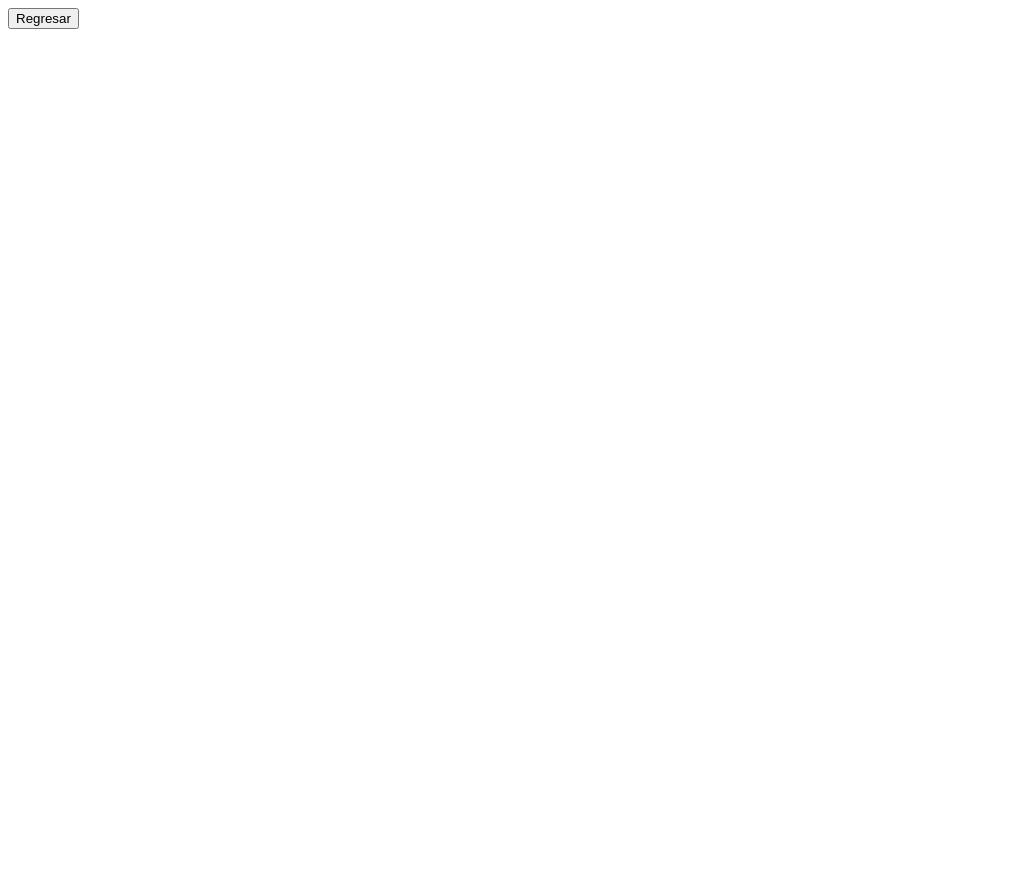
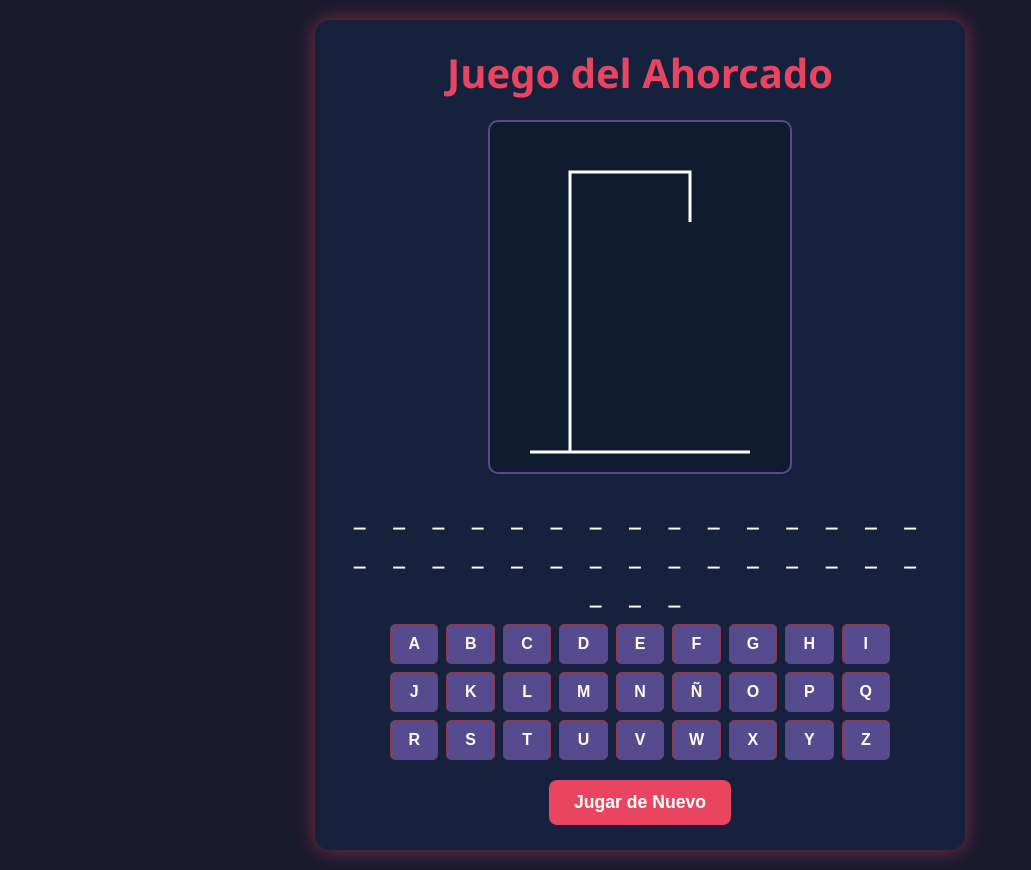
Before and after one commit to gc130041/Ahorcado_ProyectoFinalJS, a plain HTML site: page canvas/canvas.html in a window 1280 px wide. Shown: the whole page, without its empty margins (0-1031 px from the left). Before the commit the page ends 800 px from the top, so only its background shows below. Drawn offline with Linux system fonts and the light colour scheme.

Commit message:
feat: Implementar Juego en HTML

```diff
--- a/canvas/canvas.html
+++ b/canvas/canvas.html
@@ -1,18 +1,21 @@
 <!DOCTYPE html>
-<html lang="en">
+<html lang="es">
 <head>
     <meta charset="UTF-8">
     <meta name="viewport" content="width=device-width, initial-scale=1.0">
-    <title>canva</title>
-
-    <script>
-        function regresar() {
-            window.location.href = '../index.html';
-        }
-    </script>
-
+    <title>Juego del Ahorcado</title>
+    <link rel="stylesheet" href="../styles/styles.css">
 </head>
 <body>
-    <button onclick="regresar()">Regresar</button>
+    <div id="main-container">
+        <h1>Juego del Ahorcado</h1>
+        <canvas id="hangman-canvas" width="300" height="350"></canvas>
+        <div id="contenedor-palabras"></div>
+        <div id="mensaje-contenedor"></div>
+        <div id="tecla-contenedor"></div>
+        <button id="reset-button">Jugar de Nuevo</button>
+    </div>
+
+    <script type="module" src="../javaScript/funcionalidad.js"></script>
 </body>
 </html>
--- a/javaScript/canvas.js
+++ b/javaScript/canvas.js
@@ -8,7 +8,7 @@ export class Drawer {
 
     clear() {
         this.ctx.clearRect(0, 0, this.canvas.width, this.canvas.height);
-        this.drawBase();
+        this.base();
     }
 
     base() {
@@ -65,15 +65,11 @@ export class Drawer {
 
     rostro() {
         this.ctx.beginPath();
-        this.ctx.moveTo(185, 120);
-        this.ctx.lineTo(195, 130);
-        this.ctx.moveTo(195, 120);
-        this.ctx.lineTo(185, 130);
-        this.ctx.moveTo(205, 120);
-        this.ctx.lineTo(215, 130);
-        this.ctx.moveTo(215, 120);
-        this.ctx.lineTo(205, 130);
-        this.ctx.arc(200, 145, 10, Math.PI, 0, true);
+        this.ctx.moveTo(190, 125); this.ctx.lineTo(200, 135);
+        this.ctx.moveTo(200, 125); this.ctx.lineTo(190, 135);
+        this.ctx.moveTo(210, 125); this.ctx.lineTo(220, 135);
+        this.ctx.moveTo(220, 125); this.ctx.lineTo(210, 135);
+        this.ctx.arc(205, 145, 10, 0, Math.PI, true);
         this.ctx.stroke();
     }
 
@@ -81,10 +77,10 @@ export class Drawer {
         switch (intentos) {
             case 1: this.cabeza(); break;
             case 2: this.torso(); break;
-            case 3: this.piernaIzq(); break;
-            case 4: this.piernaDer(); break;
-            case 5: this.brazoIzq(); break;
-            case 6: this.brazoDer(); break;
+            case 3: this.brazoIzq(); break;
+            case 4: this.brazoDer(); break;
+            case 5: this.piernaIzq(); break;
+            case 6: this.piernaDer(); break;
             case 7: this.rostro(); break;
         }
     }
--- a/javaScript/funcionalidad.js
+++ b/javaScript/funcionalidad.js
@@ -1,16 +1,18 @@
+import { Drawer } from './canvas.js';
+
 class Game {
     constructor(drawer) {
         this.drawer = drawer;
-        this.contenedorPalabra = document.getElementById('palabra-contenedor');
+        this.contenedorPalabra = document.getElementById('contenedor-palabras');
         this.contenedorTecla = document.getElementById('tecla-contenedor');
         this.contenedorMensaje = document.getElementById('mensaje-contenedor');
 
-        this.words = [
+        this.palabras = [
             "PALINDROMO", "USUMACINTA", "ESTERNOCLEIDOMASTOIDEO",
             "ONOMATOPEYA", "DANTESCO", "OTORRINOLARINGOLOGO",
             "PARALELEPIPEDO", "ELECTROENCEFALOGRAMA", "ANTICONSTITUCIONALMENTE",
             "HIPOPOTOMONSTROSESQUIPEDALIOFOBIA", "AUTONOMO", "ININTELIGIBLE",
-            "DESOXIRRIBONUCLEICO", "AUTOWIRED", "MURCIELAGO",
+            "DESOXIRRIBONUCLEICO", "FRAMEWORK", "MURCIELAGO",
             "TERMICO", "GRAVITATORIO", "QUIMERA", "TEROPODO", "NICENOCONSTANTINOPOLITANO"
         ];
 
@@ -27,18 +29,12 @@ class Game {
         this.seAcabo = false;
         this.errores = 0;
         this.letrasUsadas.clear();
-
-        const randomIndex = Math.floor(Math.random() * this.words.length);
-        this.palabraSecreta = this.words[randomIndex];
-
-        this.displayWord = [];
-        for (let i = 0; i < this.palabraSecreta.length; i++) {
-            this.displayWord.push('_');
-        }
-
+        const randomIndex = Math.floor(Math.random() * this.palabras.length);
+        this.palabraSecreta = this.palabras[randomIndex];
+        this.displayWord = Array(this.palabraSecreta.length).fill('_');
         this.resetUI();
         this.updateWordDisplay(this.displayWord);
-        this.createKeyboard(this.handleKeyPress);
+        this.createKeyboard();
         this.drawer.clear();
     }
 
@@ -46,10 +42,8 @@ class Game {
         if (this.seAcabo || this.letrasUsadas.has(letter)) {
             return;
         }
-
         this.letrasUsadas.add(letter);
         this.disableButton(letter);
-
         let letterFound = false;
         for (let i = 0; i < this.palabraSecreta.length; i++) {
             if (this.palabraSecreta[i] === letter) {
@@ -57,13 +51,12 @@ class Game {
                 letterFound = true;
             }
         }
-
         if (letterFound) {
             this.updateWordDisplay(this.displayWord);
             this.checkWinCondition();
         } else {
             this.errores++;
-            this.drawer.drawPart(this.errores);
+            this.drawer.dibujar(this.errores);
             this.checkLossCondition();
         }
     }
@@ -71,21 +64,20 @@ class Game {
     checkWinCondition() {
         if (!this.displayWord.includes('_')) {
             this.seAcabo = true;
-            this.showMessage('¡Felicidades! Adivinaste la palabra.');
+            this.showMessage('¡Felicidades! Adivinaste la palabra.', 'win');
         }
     }
 
     checkLossCondition() {
         if (this.errores >= this.intentos) {
             this.seAcabo = true;
-            this.showMessage(`Perdiste. La palabra era: ${this.palabraSecreta}`);
+            this.showMessage(`Perdiste. La palabra era: ${this.palabraSecreta}`, 'loss');
         }
     }
 
     createKeyboard() {
         this.contenedorTecla.innerHTML = '';
         const alphabet = 'ABCDEFGHIJKLMNÑOPQRSTUVWXYZ';
-
         for (let i = 0; i < alphabet.length; i++) {
             const letter = alphabet[i];
             const button = document.createElement('button');
@@ -118,19 +110,13 @@ class Game {
     resetUI() {
         this.contenedorMensaje.textContent = '';
         this.contenedorMensaje.className = '';
-        const buttons = this.contenedorTecla.getElementsByTagName('button');
-        for (let i = 0; i < buttons.length; i++) {
-            buttons[i].disabled = false;
-        }
     }
 }
 
 document.addEventListener('DOMContentLoaded', () => {
     const drawer = new Drawer('hangman-canvas');
     const game = new Game(drawer);
-
     const resetButton = document.getElementById('reset-button');
     resetButton.addEventListener('click', () => game.start());
-
     game.start();
 });
--- a/styles/styles.css
+++ b/styles/styles.css
@@ -24,3 +24,126 @@
             background-color: #c73866;
             color: #fff;
         }
+
+:root {
+    --cfondo-cont: #16213e;
+    --c-primario: #e94560;
+    --c-secundario: #c73866;
+    --c-morado: #574b90;
+    --ctexto-prin: #ffffff;
+    --tletra-titulo: 2.5rem;
+    --tletra-palabra: 1.8rem;
+    --tletra-botones: 1rem;
+    --tletra-mensajes: 1.2rem;
+    --tletra-reinicio: 1.1rem;
+}
+
+body {
+    display: flex;
+    justify-content: center;
+    align-items: center;
+    min-height: 100vh;
+    background-color: #1a1a2e;
+    font-family: 'Segoe UI', Tahoma, Geneva, Verdana, sans-serif;
+    margin: 0;
+    padding: 20px;
+    box-sizing: border-box;
+}
+
+#main-container {
+    display: flex;
+    flex-direction: column;
+    align-items: center;
+    gap: 20px;
+    padding: 25px;
+    background-color: var(--cfondo-cont);
+    border-radius: 15px;
+    box-shadow: 0 0 20px rgba(233, 69, 96, 0.5);
+    width: 100%;
+    max-width: 600px;
+}
+
+h1 {
+    color: var(--c-primario);
+    margin: 0;
+    font-size: var(--tletra-titulo);
+    text-align: center;
+}
+
+#hangman-canvas {
+    border: 2px solid var(--c-morado);
+    border-radius: 10px;
+    background-color: #0f1c30;
+}
+
+#contenedor-palabras {
+    letter-spacing: 10px;
+    color: var(--ctexto-prin);
+    height: 50px;
+    font-size: var(--tletra-palabra);
+    font-weight: bold;
+    text-align: center;
+}
+
+#tecla-contenedor {
+    display: grid;
+    grid-template-columns: repeat(auto-fit, minmax(45px, 1fr));
+    gap: 8px;
+    width: 100%;
+    max-width: 500px;
+}
+
+.key-button {
+    padding: 10px;
+    border-radius: 5px;
+    border: 1px solid #903749;
+    background-color: var(--c-morado);
+    color: var(--ctexto-prin);
+    cursor: pointer;
+    transition: background-color 0.2s, transform 0.2s;
+    font-size: var(--tletra-botones);
+    font-weight: bold;
+}
+
+.key-button:hover:not(:disabled) {
+    background-color: var(--c-secundario);
+    transform: scale(1.1);
+}
+
+.key-button:disabled {
+    background-color: #3a2d3f;
+    color: #6a6a6a;
+    cursor: not-allowed;
+    border-color: #3a2d3f;
+}
+
+#mensaje-contenedor {
+    height: 40px;
+    font-weight: bold;
+    font-size: var(--tletra-mensajes);
+    text-align: center;
+}
+
+#mensaje-contenedor.win {
+    color: #4caf50;
+}
+
+#mensaje-contenedor.loss {
+    color: var(--c-primario);
+}
+
+#reset-button {
+    padding: 12px 25px;
+    border-radius: 8px;
+    border: none;
+    background-color: var(--c-primario);
+    color: white;
+    cursor: pointer;
+    transition: background-color 0.3s;
+    font-size: var(--tletra-reinicio);
+    font-weight: bold;
+}
+
+#reset-button:hover {
+    background-color: var(--c-secundario);
+}
```
